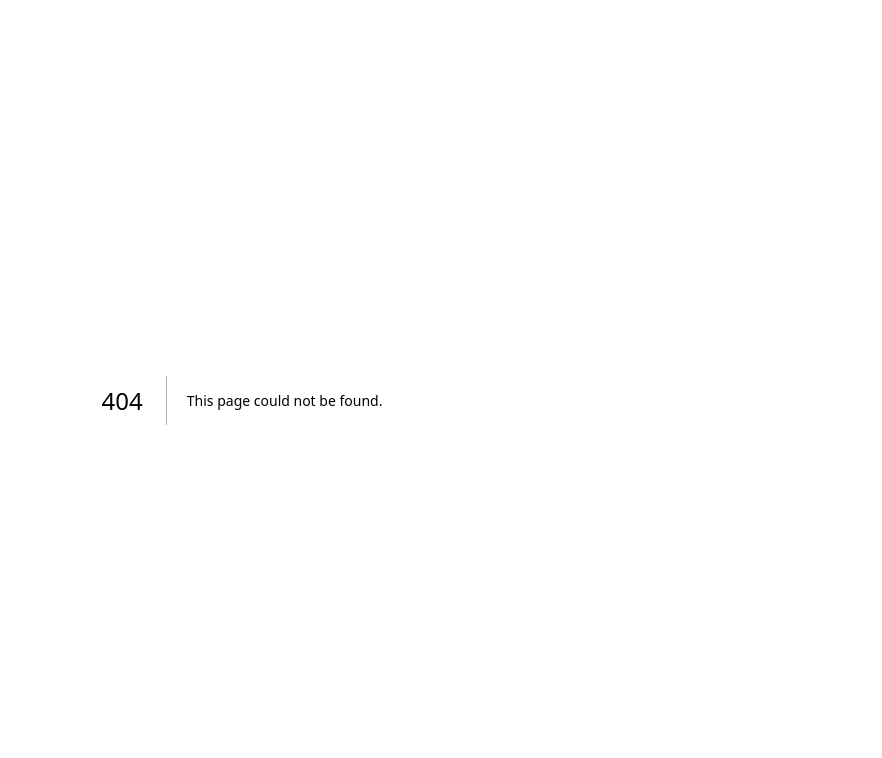
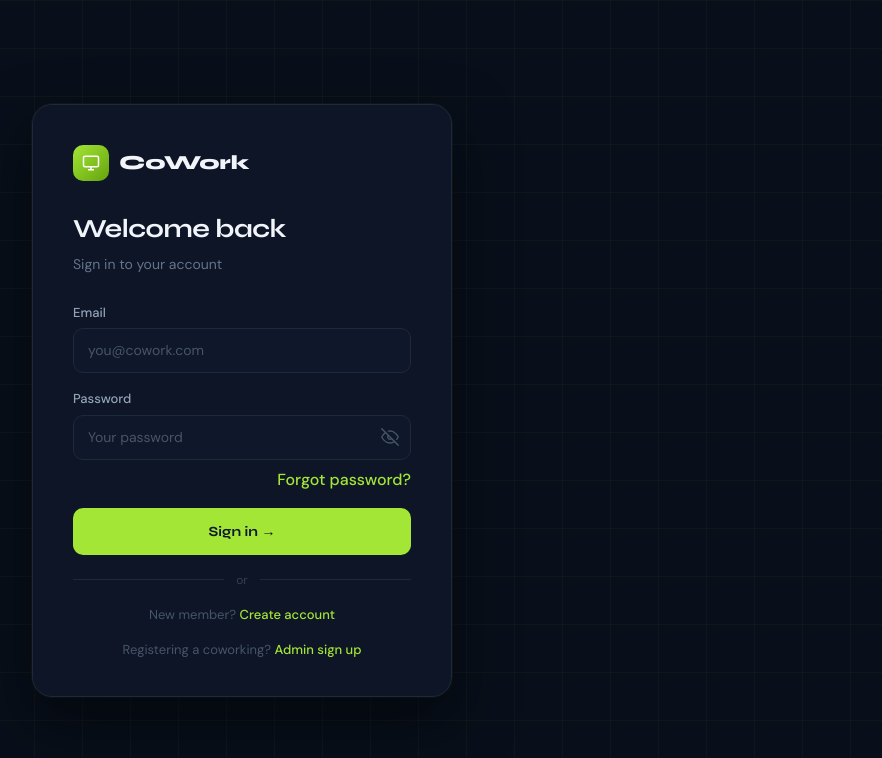
Before and after one commit to abrikosiki/coworking, a Next.js app: page /login in a window 1280 px wide. Before the commit this address had no page. Shown: the top 758 px of the page, without its empty margins (398-1280 px from the left). Built offline with nearby package versions, Linux system fonts and the light colour scheme.

Commit message:
Add login page

```diff
--- /dev/null
+++ b/src/app/login/page.tsx
@@ -0,0 +1,225 @@
+"use client";
+import { useState } from "react";
+
+const EyeIcon = ({ open }: { open: boolean }) =>
+  open ? (
+    <svg width="18" height="18" viewBox="0 0 24 24" fill="none" stroke="currentColor" strokeWidth="1.8" strokeLinecap="round">
+      <path d="M1 12s4-8 11-8 11 8 11 8-4 8-11 8-11-8-11-8z" />
+      <circle cx="12" cy="12" r="3" />
+    </svg>
+  ) : (
+    <svg width="18" height="18" viewBox="0 0 24 24" fill="none" stroke="currentColor" strokeWidth="1.8" strokeLinecap="round">
+      <path d="M17.94 17.94A10.07 10.07 0 0112 20c-7 0-11-8-11-8a18.45 18.45 0 015.06-5.94M9.9 4.24A9.12 9.12 0 0112 4c7 0 11 8 11 8a18.5 18.5 0 01-2.16 3.19m-6.72-1.07a3 3 0 11-4.24-4.24" />
+      <line x1="1" y1="1" x2="23" y2="23" />
+    </svg>
+  );
+
+export default function LoginPage() {
+  const [email, setEmail] = useState("");
+  const [password, setPassword] = useState("");
+  const [showPassword, setShowPassword] = useState(false);
+  const [loading, setLoading] = useState(false);
+  const [error, setError] = useState("");
+
+  const handleLogin = () => {
+    setError("");
+    if (!email.includes("@")) { setError("Enter a valid email"); return; }
+    if (password.length < 6) { setError("Password is too short"); return; }
+
+    setLoading(true);
+    setTimeout(() => {
+      setLoading(false);
+      // TODO: connect Supabase auth here
+      alert("Login successful! Redirecting...");
+    }, 1200);
+  };
+
+  return (
+    <div style={s.page}>
+      <div style={s.grid} />
+
+      <div style={s.card}>
+        {/* Logo */}
+        <div style={s.logo}>
+          <div style={s.logoIcon}>
+            <svg width="18" height="18" viewBox="0 0 24 24" fill="none" stroke="white" strokeWidth="2">
+              <rect x="2" y="3" width="20" height="14" rx="2" />
+              <path d="M8 21h8M12 17v4" />
+            </svg>
+          </div>
+          <span style={s.logoText}>CoWork</span>
+        </div>
+
+        <h1 style={s.title}>Welcome back</h1>
+        <p style={s.subtitle}>Sign in to your account</p>
+
+        <div style={s.form}>
+          {/* Email */}
+          <div style={s.fieldWrap}>
+            <label style={s.label}>Email</label>
+            <input
+              type="email"
+              placeholder="you@cowork.com"
+              value={email}
+              onChange={e => { setEmail(e.target.value); setError(""); }}
+              style={{ ...s.input, borderColor: error ? "#f87171" : "#1e293b" }}
+            />
+          </div>
+
+          {/* Password */}
+          <div style={s.fieldWrap}>
+            <label style={s.label}>Password</label>
+            <div style={{ position: "relative" }}>
+              <input
+                type={showPassword ? "text" : "password"}
+                placeholder="Your password"
+                value={password}
+                onChange={e => { setPassword(e.target.value); setError(""); }}
+                style={{ ...s.input, borderColor: error ? "#f87171" : "#1e293b" }}
+              />
+              <button onClick={() => setShowPassword(!showPassword)} style={s.eyeBtn}>
+                <EyeIcon open={showPassword} />
+              </button>
+            </div>
+          </div>
+
+          {/* Forgot */}
+          <div style={{ textAlign: "right", marginTop: -8 }}>
+            <a href="#" style={s.link}>Forgot password?</a>
+          </div>
+
+          {/* Error */}
+          {error && (
+            <div style={s.errorBox}>
+              <span>⚠️</span> {error}
+            </div>
+          )}
+
+          {/* Button */}
+          <button onClick={handleLogin} disabled={loading} style={s.btn}>
+            {loading ? <span style={s.spinner} /> : "Sign in →"}
+          </button>
+
+          {/* Divider */}
+          <div style={s.divider}>
+            <div style={s.dividerLine} />
+            <span style={s.dividerText}>or</span>
+            <div style={s.dividerLine} />
+          </div>
+
+          {/* Links */}
+          <p style={s.bottomText}>
+            New member?{" "}
+            <a href="/signup" style={s.link}>Create account</a>
+          </p>
+          <p style={s.bottomText}>
+            Registering a coworking?{" "}
+            <a href="/register" style={s.link}>Admin sign up</a>
+          </p>
+        </div>
+      </div>
+
+      <style>{`
+        @import url('https://fonts.googleapis.com/css2?family=Syne:wght@400;600;700;800&family=DM+Sans:wght@400;500&display=swap');
+        * { box-sizing: border-box; margin: 0; padding: 0; }
+        input::placeholder { color: #475569; }
+        input:focus { outline: none; border-color: #a3e635 !important; box-shadow: 0 0 0 3px rgba(163,230,53,0.15); }
+        @keyframes fadeUp { from { opacity:0; transform:translateY(16px); } to { opacity:1; transform:translateY(0); } }
+        @keyframes spin { to { transform: rotate(360deg); } }
+      `}</style>
+    </div>
+  );
+}
+
+const s: Record<string, React.CSSProperties> = {
+  page: {
+    minHeight: "100vh",
+    background: "#080f1a",
+    display: "flex",
+    alignItems: "center",
+    justifyContent: "center",
+    fontFamily: "'DM Sans', sans-serif",
+    padding: "24px",
+    position: "relative",
+    overflow: "hidden",
+  },
+  grid: {
+    position: "fixed" as const, inset: 0,
+    backgroundImage: "linear-gradient(rgba(163,230,53,0.04) 1px, transparent 1px), linear-gradient(90deg, rgba(163,230,53,0.04) 1px, transparent 1px)",
+    backgroundSize: "48px 48px",
+    pointerEvents: "none" as const,
+  },
+  card: {
+    width: "100%", maxWidth: 420,
+    background: "rgba(15, 23, 42, 0.9)",
+    border: "1px solid #1e293b",
+    borderRadius: 20,
+    padding: "40px 40px 36px",
+    backdropFilter: "blur(20px)",
+    boxShadow: "0 25px 60px rgba(0,0,0,0.5), 0 0 0 1px rgba(163,230,53,0.05)",
+    animation: "fadeUp 0.5s ease both",
+  },
+  logo: { display: "flex", alignItems: "center", gap: 10, marginBottom: 28 },
+  logoIcon: {
+    width: 36, height: 36, borderRadius: 10,
+    background: "linear-gradient(135deg, #a3e635, #65a30d)",
+    display: "flex", alignItems: "center", justifyContent: "center",
+  },
+  logoText: {
+    fontFamily: "'Syne', sans-serif", fontWeight: 800,
+    fontSize: 20, color: "#f1f5f9",
+  },
+  title: {
+    fontFamily: "'Syne', sans-serif", fontWeight: 700,
+    fontSize: 26, color: "#f1f5f9", letterSpacing: "-0.5px", marginBottom: 6,
+  },
+  subtitle: { fontSize: 14, color: "#64748b", marginBottom: 28 },
+  form: { display: "flex", flexDirection: "column", gap: 16 },
+  fieldWrap: { display: "flex", flexDirection: "column", gap: 6 },
+  label: { fontSize: 13, fontWeight: 500, color: "#94a3b8" },
+  input: {
+    background: "#0f172a",
+    border: "1.5px solid #1e293b",
+    borderRadius: 10,
+    padding: "11px 14px",
+    fontSize: 14, color: "#f1f5f9",
+    transition: "all 0.2s",
+    width: "100%",
+  },
+  eyeBtn: {
+    position: "absolute" as const, right: 12, top: "50%",
+    transform: "translateY(-50%)",
+    background: "none", border: "none",
+    color: "#475569", cursor: "pointer",
+    display: "flex", alignItems: "center",
+  },
+  errorBox: {
+    background: "rgba(248,113,113,0.1)",
+    border: "1px solid rgba(248,113,113,0.3)",
+    borderRadius: 8, padding: "10px 14px",
+    fontSize: 13, color: "#f87171",
+    display: "flex", alignItems: "center", gap: 8,
+  },
+  btn: {
+    background: "#a3e635", color: "#0f172a",
+    border: "none", borderRadius: 10,
+    padding: "13px 20px",
+    fontFamily: "'Syne', sans-serif", fontWeight: 700, fontSize: 14,
+    cursor: "pointer", width: "100%",
+    display: "flex", alignItems: "center", justifyContent: "center",
+    minHeight: 46, transition: "all 0.2s",
+  },
+  spinner: {
+    width: 18, height: 18,
+    border: "2px solid #0f172a",
+    borderTop: "2px solid transparent",
+    borderRadius: "50%",
+    animation: "spin 0.7s linear infinite",
+    display: "inline-block",
+  },
+  divider: { display: "flex", alignItems: "center", gap: 12 },
+  dividerLine: { flex: 1, height: 1, background: "#1e293b" },
+  dividerText: { fontSize: 12, color: "#334155" },
+  link: { color: "#a3e635", textDecoration: "none", fontWeight: 500 },
+  bottomText: { textAlign: "center" as const, fontSize: 13, color: "#475569" },
+};
```
